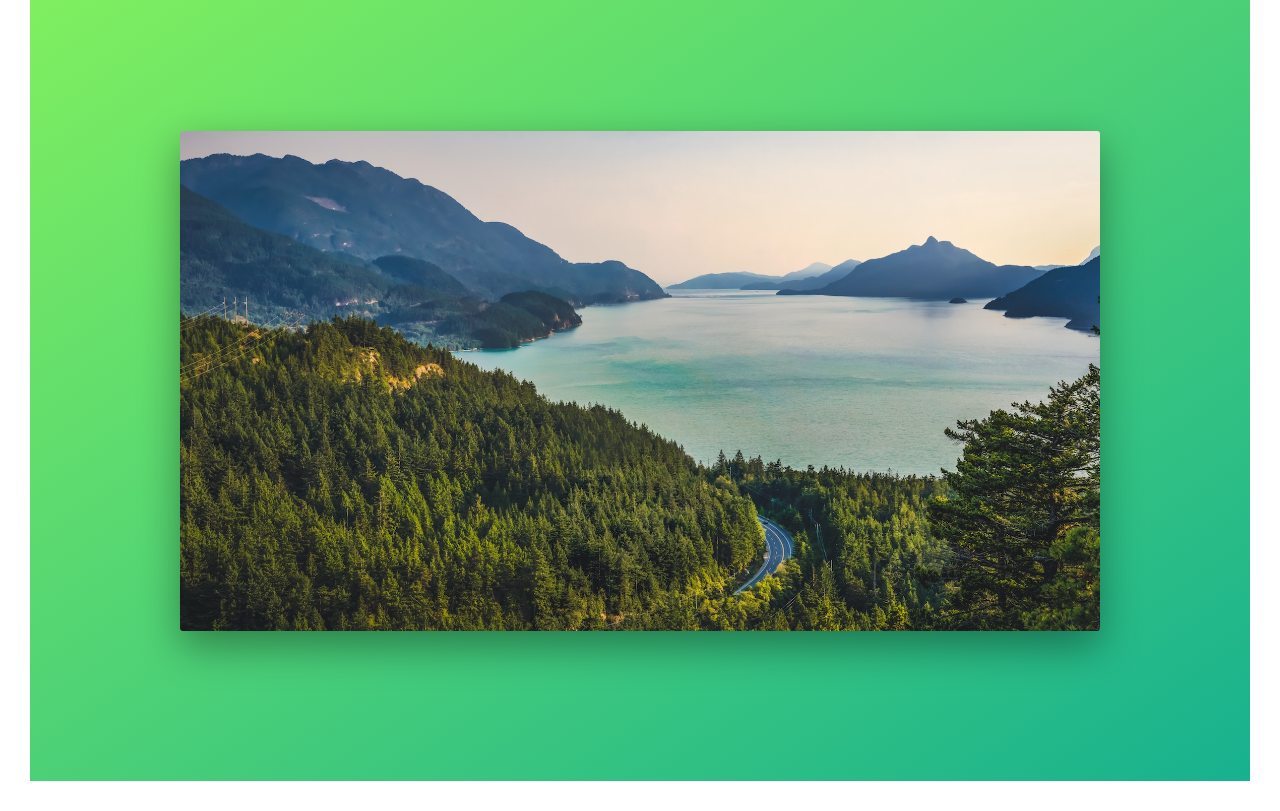
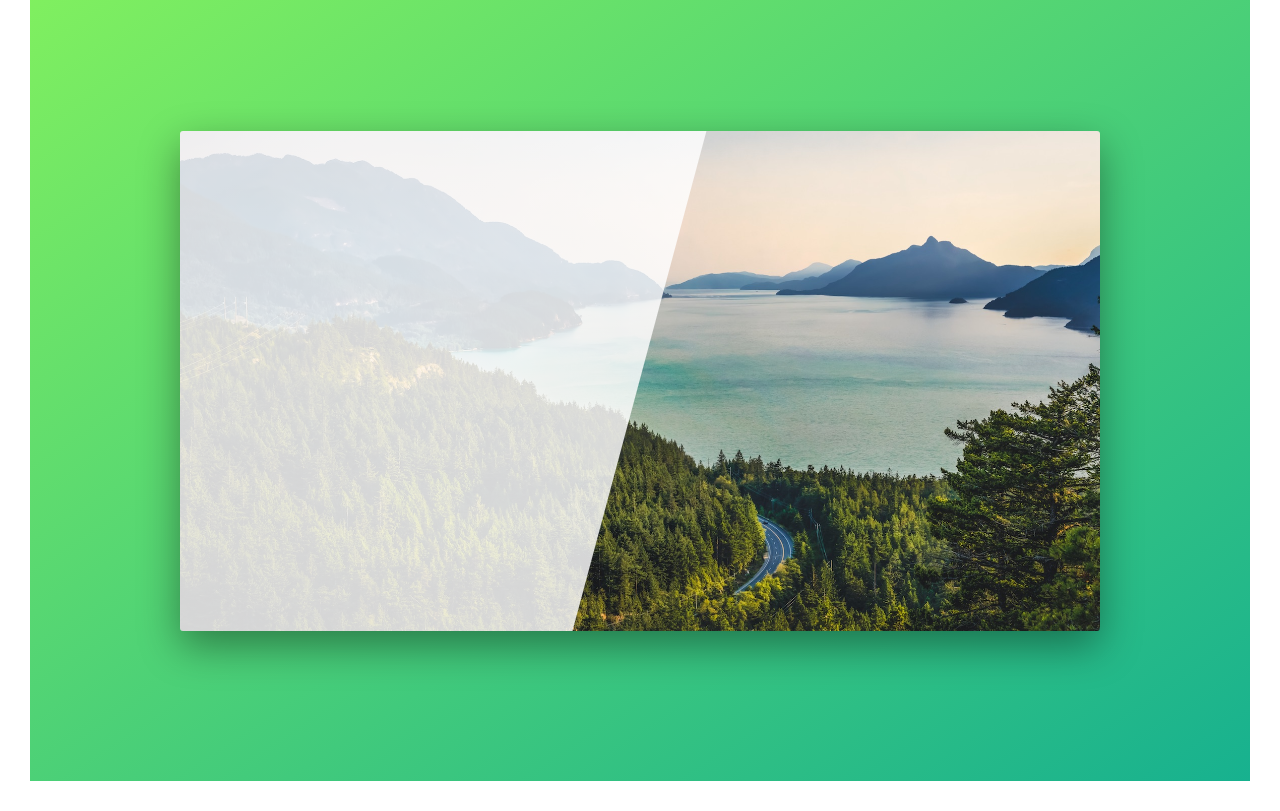
Before and after one commit to dario-piotrowicz/VueJS3-CSS_demo_Natours_website_miniproject, a Vue app: page / in a window 1280 px wide. Shown: the part 4860-5671 px from the top of the page. Built offline with nearby package versions, Linux system fonts and the light colour scheme.

Commit message:
setting the background white section for the booking section's content using the solid gradient color technique

```diff
--- a/src/components/sections/Booking.vue
+++ b/src/components/sections/Booking.vue
@@ -22,7 +22,14 @@ export default {
     &__content {
         height: 50rem;
 
-        background-image: url("../../assets/images/booking-bg.jpg");
+        background-image: linear-gradient(
+                105deg,
+                transparentize($color-white, 0.18) 0%,
+                transparentize($color-white, 0.18) 49.9%,
+                transparent 50%
+            ),
+            url("../../assets/images/booking-bg.jpg"
+        );
         background-size: cover;
         border-radius: 3px;
         box-shadow: 0 1.5rem 4rem transparentize($color-black, 0.6);
```
